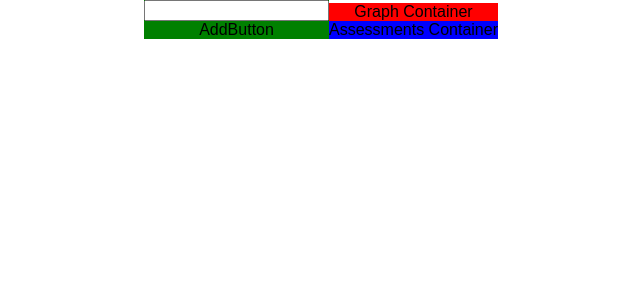
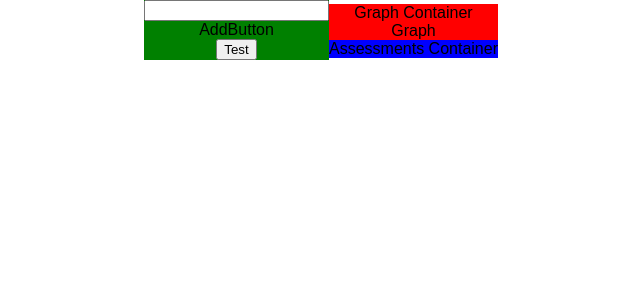
Before and after one commit to Kirisanth/Edulytics, a React (Create React App) app: page / in a window 1280 px wide. Shown: the top 300 px of the page, without its empty margins (319-959 px from the left). Built offline with nearby package versions, Linux system fonts and the light colour scheme.

Commit message:
Refactoring, linked graph component

```diff
--- a/src/App.js
+++ b/src/App.js
@@ -1,21 +1,21 @@
 import React, { Component } from 'react';
+import { connect } from 'react-redux';
 // import logo from './logo.svg';
 import './App.css';
-import Graph from './container/Graph';
-import Assessments from './container/Assessments';
-import Courses from './container/Courses';
-import { connect } from 'react-redux';
+import GraphContainer from './container/GraphContainer';
+import AssessmentsContainer from './container/AssessmentsContainer';
+import CoursesContainer from './container/CoursesContainer';
 
 class App extends Component {
   render() {
     return (
       <div className="App">
         <div style={{ display: "inline-block" }}>
-          <Courses style={{backgroundColor: "green"}}/>
+          <CoursesContainer style={{backgroundColor: "green"}}/>
         </div>
         <div style={{ display: "inline-block" }}>
-          <Graph style={{backgroundColor: "red"}}/>
-          <Assessments style={{backgroundColor: "blue"}}/>
+          <GraphContainer style={{backgroundColor: "red"}}/>
+          <AssessmentsContainer style={{backgroundColor: "blue"}}/>
         </div>
       </div>
     );
--- a/src/component/AddButton.js
+++ b/src/component/AddButton.js
@@ -12,6 +12,7 @@ class AddButton extends React.Component {
             <div>
                 <input ref="course"/>
                 <div onClick={this.handleSubmit.bind(this)}>AddButton</div>
+                <button>Test</button>
             </div>
         );
     }
--- a/src/component/Course.js
+++ b/src/component/Course.js
@@ -4,8 +4,7 @@ import { selectCourse } from '../actions/actions';
 
 class Course extends React.Component {
     handleClick() {
-        const { dispatch } = this.props;
-        const { course } = this.props;
+        const { dispatch, course } = this.props;
         dispatch(selectCourse(course.course));
     }
     render () {
--- a/src/container/Assessments.js
+++ b/src/container/AssessmentsContainer.js
@@ -1,9 +1,9 @@
 import React from 'react';
 
-class Assessments extends React.Component {
+class AssessmentsContainer extends React.Component {
     render () {
         return <div style={this.props.style}>Assessments Container</div>;
     }
 }
 
-export default Assessments;
+export default AssessmentsContainer;
--- a/src/container/Courses.js
+++ b/src/container/CoursesContainer.js
@@ -3,7 +3,7 @@ import { connect } from 'react-redux';
 import CourseList from '../component/CourseList';
 import AddButton from '../component/AddButton';
 
-class Courses extends React.Component {
+class CoursesContainer extends React.Component {
     render () {
         return (
             <div style={this.props.style}>
@@ -14,4 +14,4 @@ class Courses extends React.Component {
     }
 }
 
-export default connect()(Courses);
+export default connect()(CoursesContainer);
--- a/src/container/Graph.js
+++ /dev/null
@@ -1,13 +0,0 @@
-import React from 'react';
-import { connect } from 'react-redux';
-
-class Graph extends React.Component {
-    render () {
-        const { courses, index } = this.props;
-        const course = courses.find(function(element) { return element.course === index; });
-        const name = course?course.course:"";
-        return <div style={this.props.style}>{name}Graph Container</div>;
-    }
-}
-
-export default connect((state) => state)(Graph);
--- /dev/null
+++ b/src/container/GraphContainer.js
@@ -0,0 +1,21 @@
+import React from 'react';
+import { connect } from 'react-redux';
+
+import Graph from '../component/Graph/Graph';
+
+class GraphContainer extends React.Component {
+    render () {
+        const { courses, index } = this.props;
+        const course = courses.find(function(element) { return element.course === index; });
+        const name = course?course.course:"";
+        return (
+            <div style={this.props.style}>
+                <div>Graph Container</div>
+                <div>{name}</div>
+                <Graph />
+            </div>
+        );
+    }
+}
+
+export default connect((state) => state)(GraphContainer);
```
